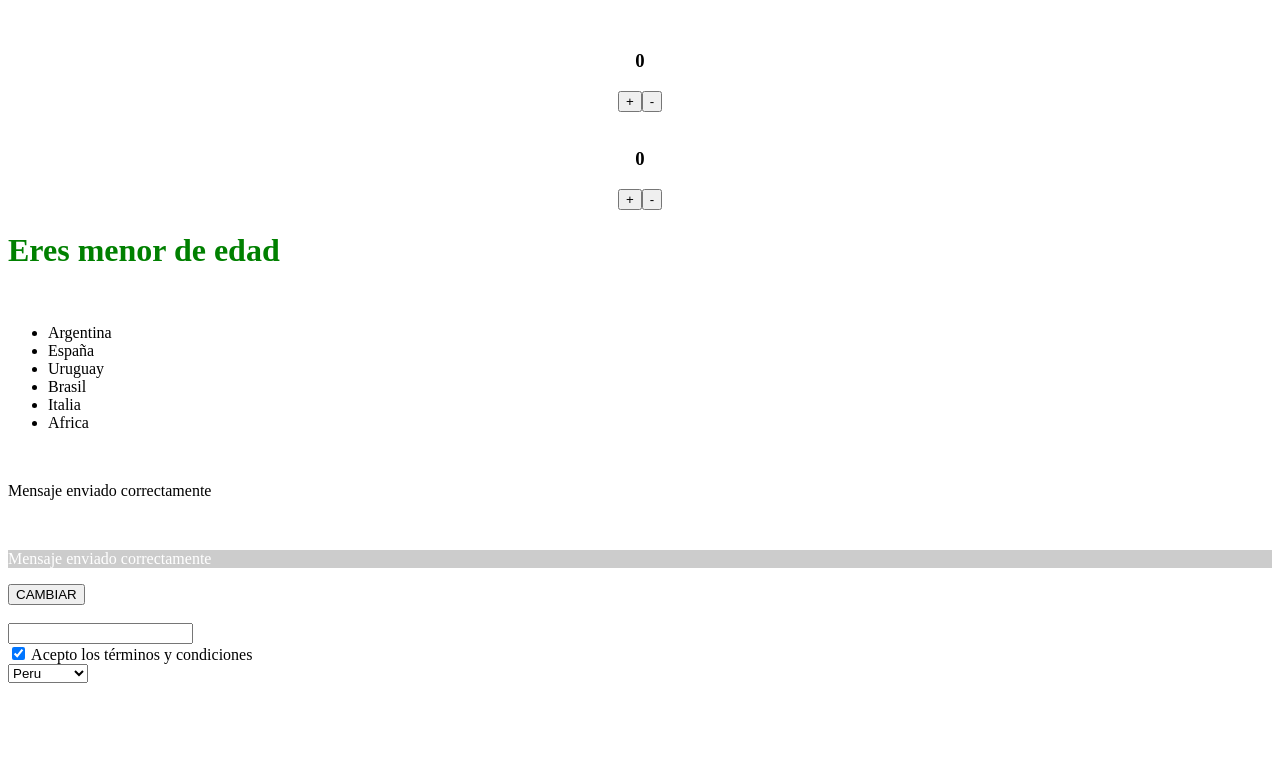
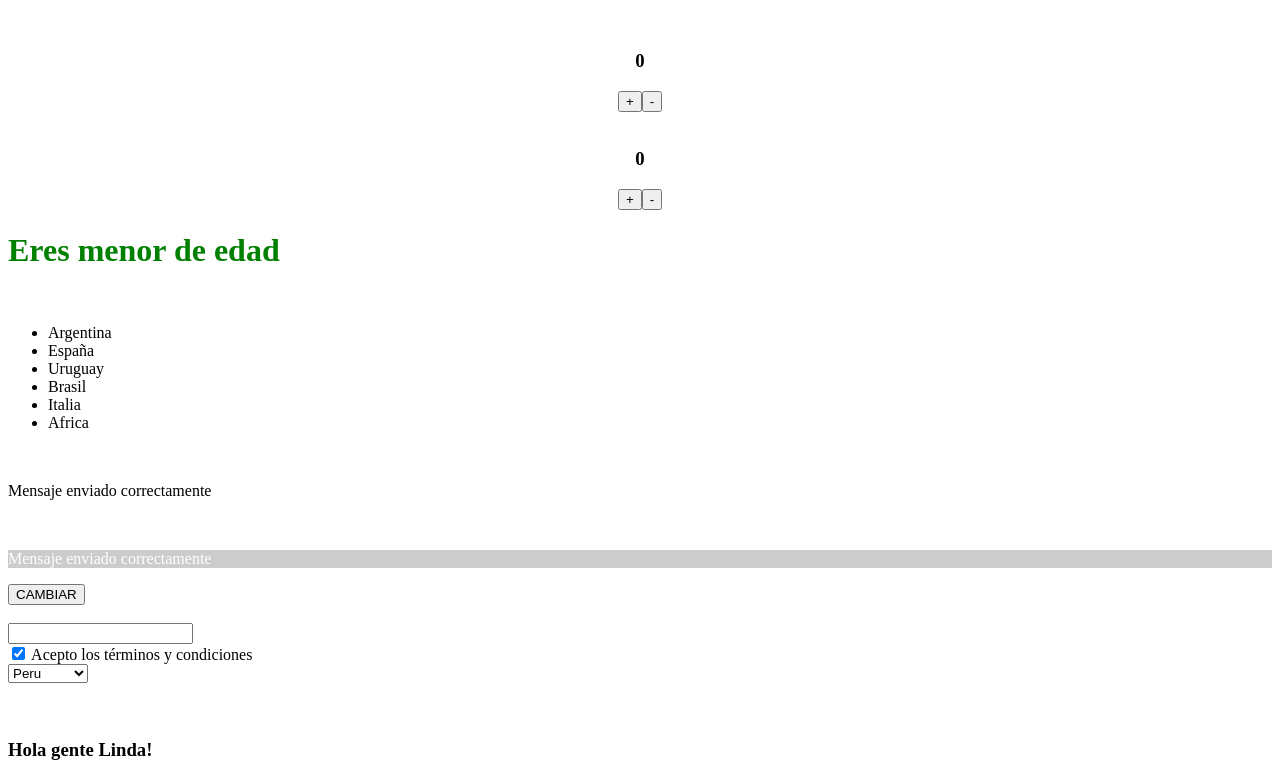
Before and after one commit to iecargnino/hello-vuerld, a Vue app: page / in a window 1280 px wide. Shown: the part 325-1104 px from the top of the page. Before the commit the page ends 1027 px from the top, so only its background shows below. Built offline with nearby package versions, Linux system fonts and the light colour scheme.

Commit message:
Ciclos de Vida

```diff
--- a/src/App.vue
+++ b/src/App.vue
@@ -14,6 +14,8 @@
   <EventsBind />
   <br>
   <ModelForm />
+  <br>
+  <CycleOption />
 </template>
 
 <script lang="ts" setup>
@@ -25,6 +27,7 @@
   import ClassBind from './components/ClassBind.vue';
   import EventsBind from './components/EventsBind.vue';
   import ModelForm from './components/ModelForm.vue';
+  import CycleOption from './components/CycleOption.vue';
 </script>
 
 <style>
--- /dev/null
+++ b/src/components/CycleOption.vue
@@ -0,0 +1,23 @@
+<template>
+    <h3>Hola gente Linda!</h3>
+</template>
+
+<script lang="ts">
+    import { defineComponent } from 'vue';
+    export default defineComponent({
+        name: 'CycleOption',
+        created() {
+            console.log('Creado!')
+        },
+        mounted() {
+            console.log('Montado!')
+        },
+        updated() {
+            console.log('Actualizado!')
+        },
+        unmounted() {
+            console.log('Destruido!')
+        },
+    })
+
+</script>
```
